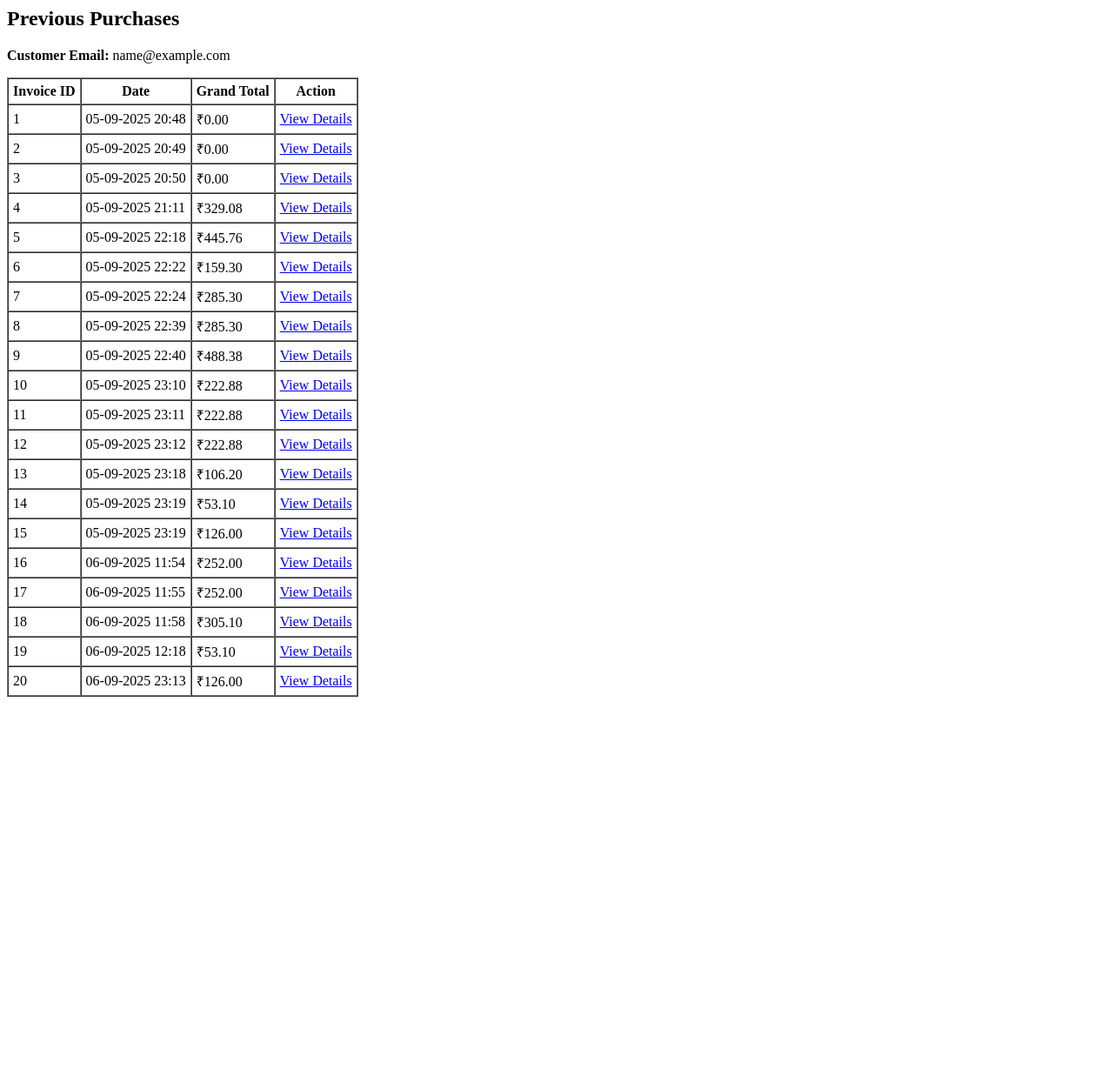
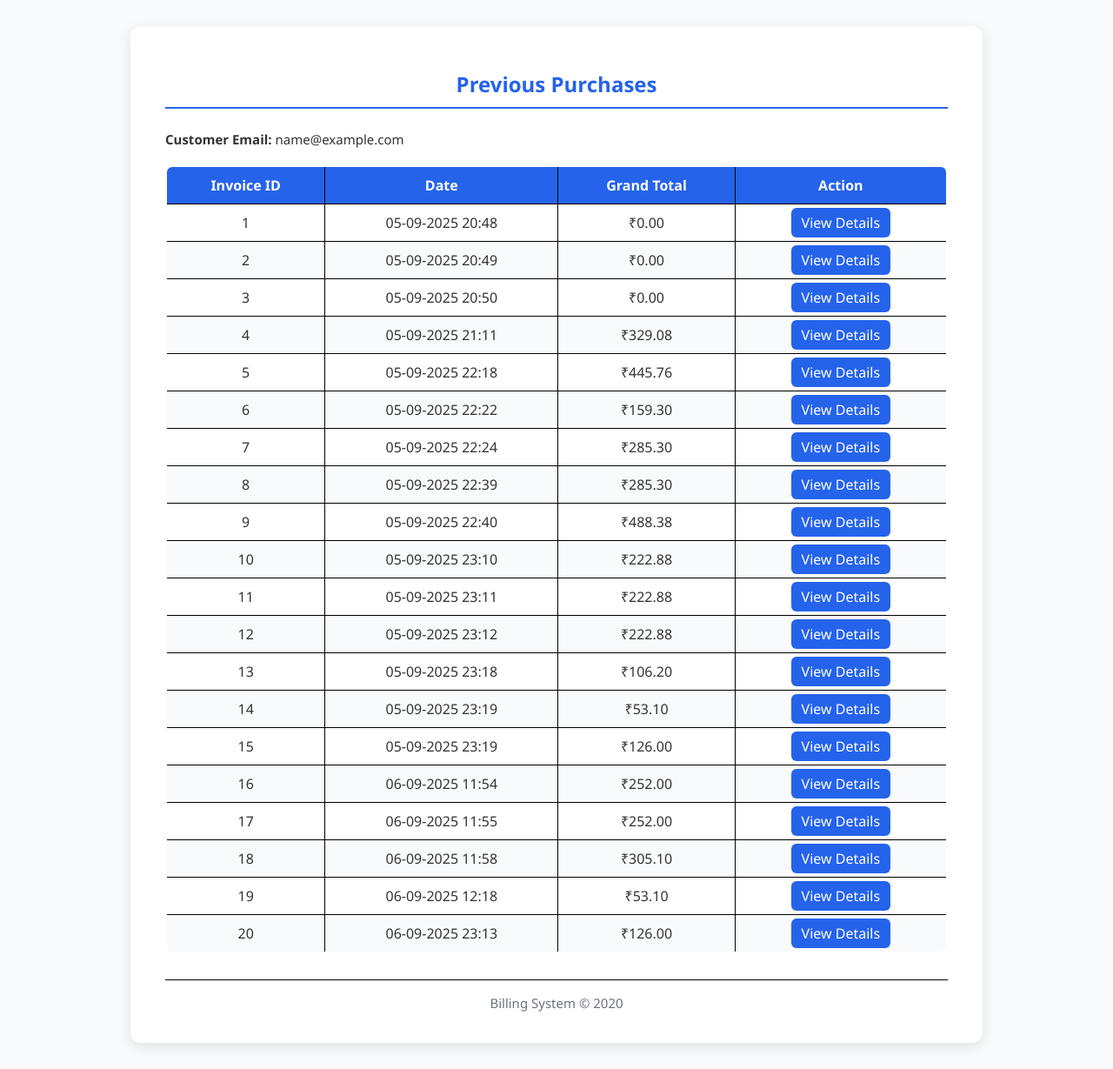
Before and after one commit to Gayathrisathiyarajan/Billing_System, a Django app: template billing/templates/purchases_list.html in a window 1280 px wide. Shown: the whole page at 87% size. Before the commit the page ends 801 px from the top, so only its background shows below. Run offline with Django 5.2, Linux system fonts and the light colour scheme; data comes from the database, SQL or seed files in the repository; tables that the repository leaves empty hold one stand-in row (values such as "Sample post"); the template is opened without the code that fills it: values that come from a table or form of the project are taken from there, most other values are stand-ins (such as "Sample title", 1, 10 or a date in 2020).

Commit message:
Billing system ui changes

```diff
--- a/billing/templates/purchases_list.html
+++ b/billing/templates/purchases_list.html
@@ -1,6 +1,101 @@
+<!DOCTYPE html>
+<html lang="en">
+<head>
+    <meta charset="UTF-8">
+    <title>Previous Purchases</title>
+    <style>
+        body {
+            font-family: "Segoe UI", sans-serif;
+            background-color: #f9fafb;
+            margin: 0;
+            padding: 30px;
+            color: #333;
+        }
+
+        .container {
+            max-width: 900px;
+            background: #fff;
+            margin: 0 auto;
+            padding: 30px 40px;
+            border-radius: 12px;
+            box-shadow: 0 4px 15px rgba(0,0,0,0.1);
+        }
+
+        h2 {
+            text-align: center;
+            color: #2563eb;
+            border-bottom: 2px solid #2563eb;
+            padding-bottom: 10px;
+            margin-bottom: 25px;
+        }
+
+        p {
+            font-size: 15px;
+            margin: 6px 0;
+        }
+
+        table {
+            width: 100%;
+            border-collapse: collapse;
+            margin-top: 20px;
+            border: 2px solid black;
+            border-radius: 8px;
+            overflow: hidden;
+        }
+
+        th, td {
+            border: 1px solid black;
+            padding: 10px;
+            text-align: center;
+        }
+
+        th {
+            background-color: #2563eb;
+            color: white;
+            font-weight: 600;
+        }
+
+        tr:nth-child(even) {
+            background-color: #f9fafb;
+        }
+
+        a {
+            text-decoration: none;
+            color: white;
+            background-color: #2563eb;
+            padding: 6px 12px;
+            border-radius: 6px;
+            font-weight: 500;
+            transition: background 0.3s ease;
+        }
+
+        a:hover {
+            background-color: #1f62f1;
+        }
+
+        .no-data {
+            color: #dc2626;
+            font-weight: bold;
+            text-align: center;
+            margin-top: 15px;
+        }
+
+        .footer {
+            margin-top: 30px;
+            text-align: center;
+            color: #6b7280;
+            font-size: 14px;
+            border-top: 1px solid #000;
+            padding-top: 10px;
+        }
+    </style>
+</head>
+<body>
+    <div class="container">
         <h2>Previous Purchases</h2>
 
         <form method="post">
+            {% csrf_token %}
             {% if email %}
                 <p><strong>Customer Email:</strong> {{ email }}</p>
             {% endif %}
@@ -28,5 +123,12 @@
                 </tbody>
             </table>
         {% elif email %}
-    <p>No purchases found for this email.</p>
+            <p class="no-data">No purchases found for this email.</p>
         {% endif %}
+
+        <div class="footer">
+            <p>Billing System © {{ now|date:"Y" }}</p>
+        </div>
+    </div>
+</body>
+</html>
```
Lines whose indentation alone changed are shown as unchanged.
